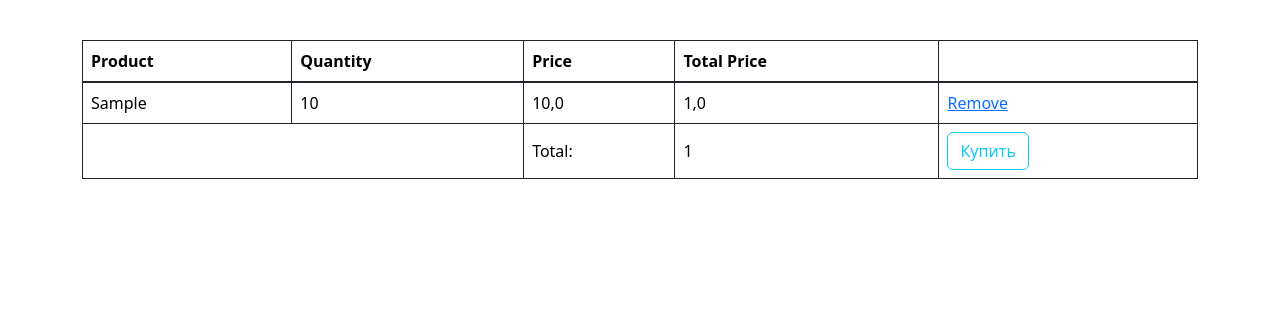
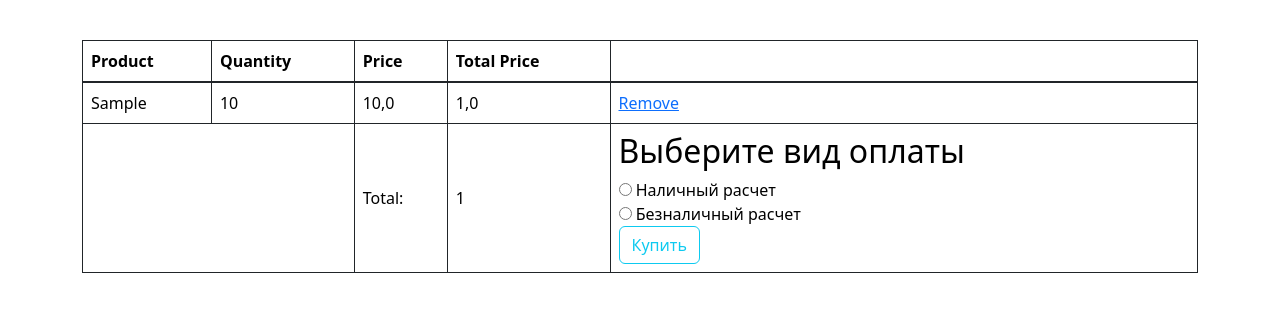
Before and after one commit to Zegorich/Laba1, a Django app: template pythonProject/Laba1/main/templates/cart/cart_detail.html in a window 1280 px wide. Shown: the part 76-388 px from the top of the page. Run offline with Django 5.2, Linux system fonts and the light colour scheme; tables that the repository leaves empty hold one stand-in row (values such as "Sample post"); the template is opened without the code that fills it: values that come from a table or form of the project are taken from there, most other values are stand-ins (such as "Sample title", 1, 10 or a date in 2020).

Commit message:
Payment method

```diff
--- a/pythonProject/Laba1/main/templates/cart/cart_detail.html
+++ b/pythonProject/Laba1/main/templates/cart/cart_detail.html
@@ -32,7 +32,16 @@
                 <td>
                     <form action="{% url 'main:orders' %}" method="post">
                         {% csrf_token %}
-                        <input class="btn btn-outline-info" type="submit" value="Купить">
+                        <div class="payment-form">
+    <h2>Выберите вид оплаты</h2>
+    <div>
+        <input type="radio" id="cash" name="payment" value="cash">
+        <label for="cash">Наличный расчет</label><br>
+        <input type="radio" id="card" name="payment" value="card">
+        <label for="card">Безналичный расчет</label><br>
+        <input class="btn btn-outline-info" type="submit" value="Купить">
+    </div>
+</div>
                     </form>
                 </td>
             </tr>
```
Also changed, not shown: pythonProject/Laba1/db.sqlite3, pythonProject/Laba1/img/img/Бургер_g9bzGbx_gIWQYJo.png (renamed from pythonProject/Laba1/img/Бургер_g9bzGbx_gIWQYJo.png), pythonProject/Laba1/img/img/Воппер_wr0HdNm.png (renamed from pythonProject/Laba1/img/Воппер_wr0HdNm.png).
